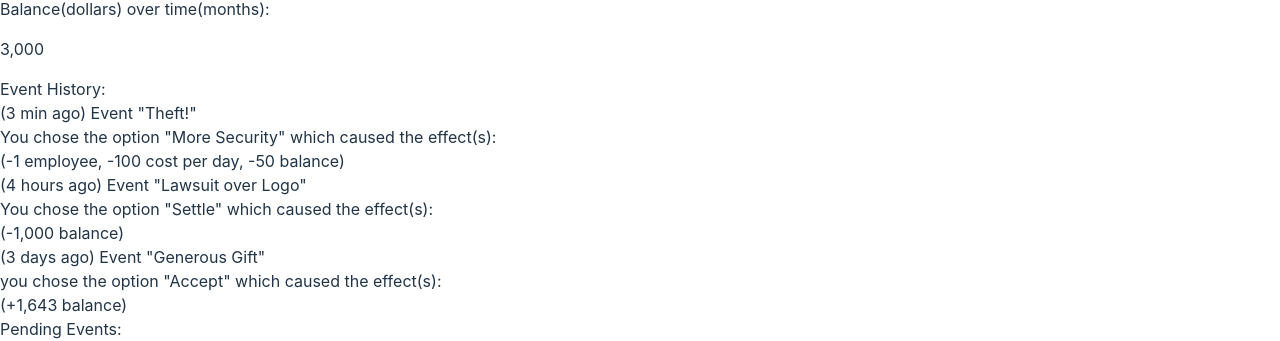
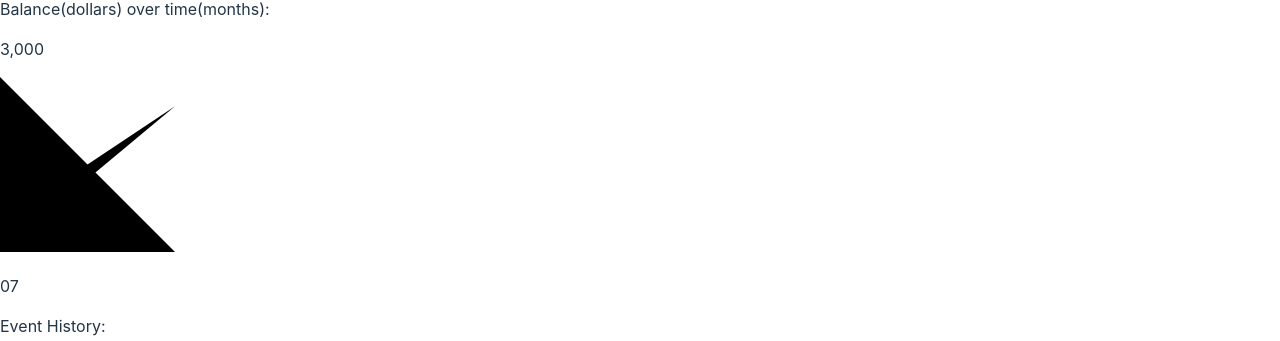
Before and after one commit to KaelNielson/startup, a React (Vite) app in the folder startupVite/: page /game in a window 1280 px wide. Shown: the part 543-884 px from the top of the page. Built offline with nearby package versions, Linux system fonts and the light colour scheme.

Commit message:
Got all page switching to work. Pages still look ugly.

```diff
--- a/startupVite/package.json
+++ b/startupVite/package.json
@@ -14,7 +14,8 @@
     "react": "^18.3.1",
     "react-bootstrap": "^2.10.5",
     "react-dom": "^18.3.1",
-    "react-router-dom": "^6.28.0"
+    "react-router-dom": "^6.28.0",
+    "react-svg": "^16.1.34"
   },
   "devDependencies": {
     "@eslint/js": "^9.13.0",
--- a/startupVite/src/game/game.jsx
+++ b/startupVite/src/game/game.jsx
@@ -21,14 +21,12 @@ export function Game() {
             <div id="mainEvent" className="items">
                 <p>Balance(dollars) over time(months):</p>
                 <p>3,000</p>
-                {/* <svg id="graph" width="175" height="175" viewBox="0 0 150 150">
-                    <polyline points="0,0 0,150 150,150" style="fill:none;stroke:black;stroke-width: 1;"/>
-                    <polyline points="0,150 25,75 50,85 75,75 150,25" style="fill:none;stroke:green;stroke-width:1"/>
+                <svg id="graph" width="175" height="175" viewBox="0 0 150 150">
+                    <polyline className='border-line' points="0,0 0,150 150,150"/>
+                    <polyline className='graph-line' points="0,150 25,75 50,85 75,75 150,25"/>
                 </svg>
-                <p>0&nbsp&nbsp&nbsp&nbsp&nbsp&nbsp&nbsp&nbsp&nbsp&nbsp&nbsp&nbsp&nbsp&nbsp&nbsp&nbsp&nbsp&nbsp&nbsp
-                    &nbsp&nbsp&nbsp&nbsp&nbsp&nbsp&nbsp&nbsp&nbsp&nbsp&nbsp&nbsp&nbsp&nbsp&nbsp&nbsp&nbsp&nbsp&nbsp
-                    7
-                </p> */}
+                <p>07
+                </p>
             </div>
             <div id="eventHistory" className="items">
                 Event History:<br />
```
Also changed, not shown: startupVite/src/game/game.css (+12 -0 lines), 1 other file (tests, documents, lock files or other folders).
